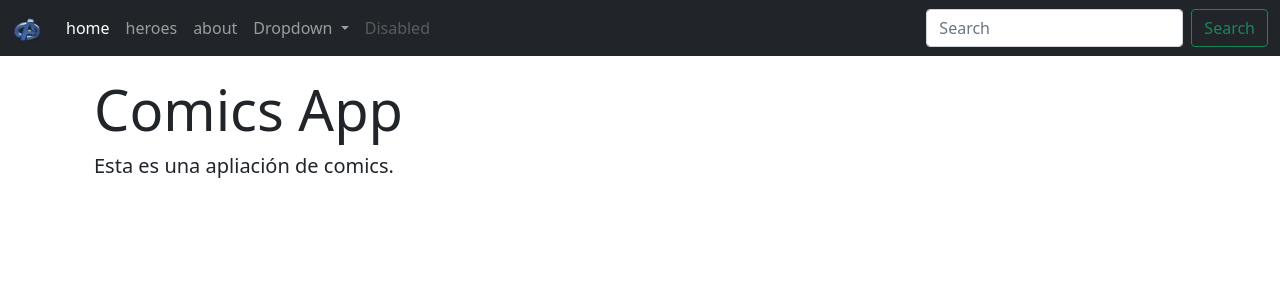
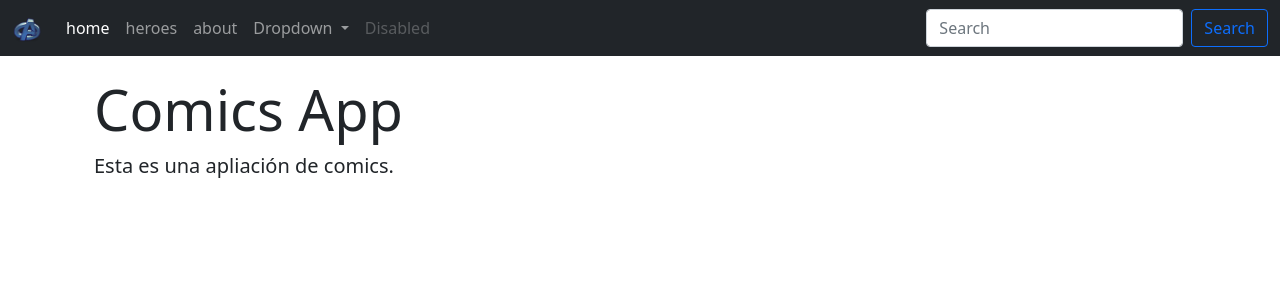
Before and after one commit to lteruel10/App2AngularGig-Aplicacion-de-una-sola-p-gina-SPA-, an Angular app: page /#/home in a window 1280 px wide. Shown: the top 300 px of the page. Built offline with nearby package versions, Linux system fonts and the light colour scheme.

Commit message:
Componente Heroes - diseño

```diff
--- a/src/app/components/heroes/heroes.component.html
+++ b/src/app/components/heroes/heroes.component.html
@@ -1 +1,15 @@
-<p class="animated fadeIn ">heroes works!</p>
+<h1 class="animated fadeIn ">Heroes <small>Marvel/DC</small> works!</h1>
+<hr>
+<div class="row">
+
+    <div class="col-md-4">
+        <img class="card-img-top img-fluid" src="assets/img/aquaman.png" alt="Card image cap">
+        <div class="card-block">
+            <h5 class="card-title">Card title</h5>
+            <p class="card-text">This card has supporting text below as a natural lead-in to additional content.</p>
+            <p class="card-text"><small class="text-muted">Last updated 3 mins ago</small></p>
+            <button type="button" class="btn btn-outline-primary w-100">Ver más...</button>
+
+        </div>
+    </div>
+</div>
--- a/src/app/components/shared/navbar/navbar.component.html
+++ b/src/app/components/shared/navbar/navbar.component.html
@@ -36,7 +36,7 @@
             </ul>
             <form class="d-flex">
                 <input class="form-control me-2" type="search" placeholder="Search" aria-label="Search">
-                <button class="btn btn-outline-success" type="submit">Search</button>
+                <button class="btn btn-outline-primary " type="submit">Search</button>
             </form>
         </div>
     </div>
--- a/src/styles.css
+++ b/src/styles.css
@@ -1,3 +1,7 @@
+body {
+    padding-bottom: 20px;
+}
+
 .main-container {
     margin-top: 20px;
 }
```
